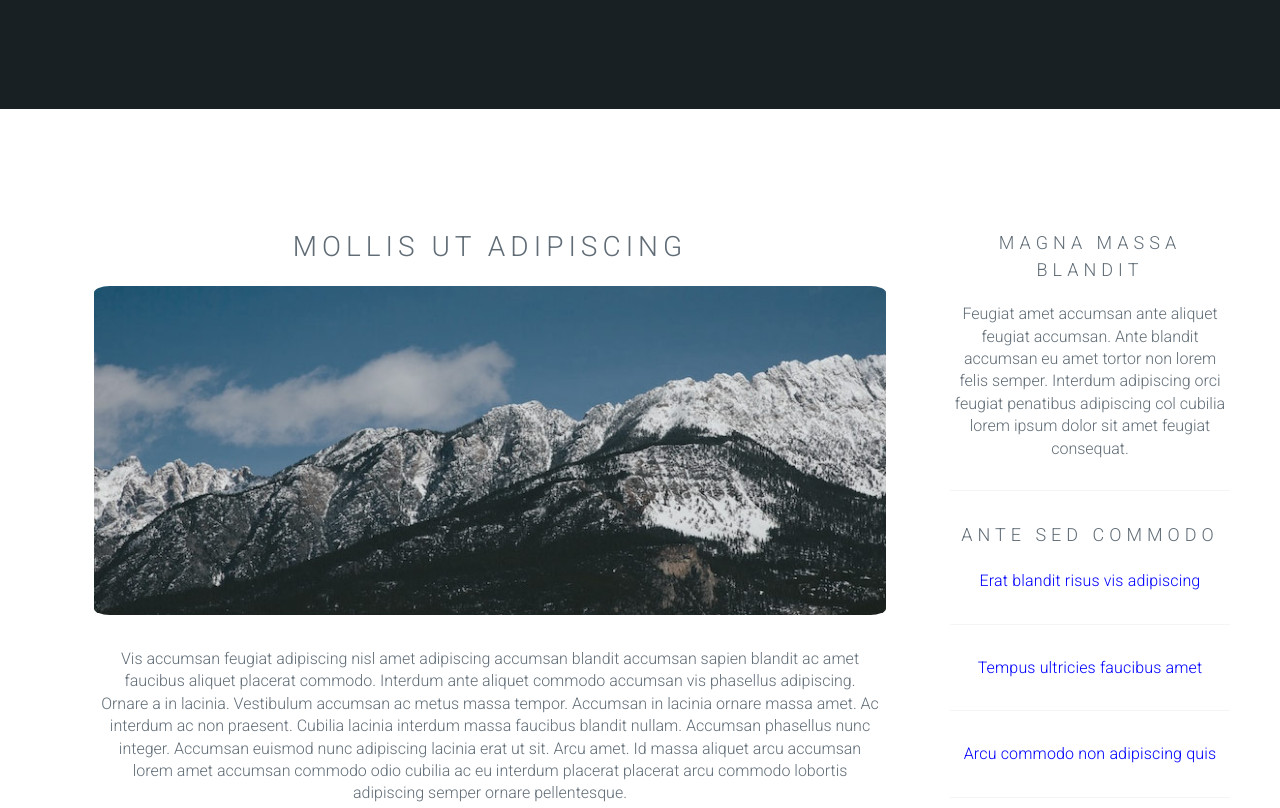
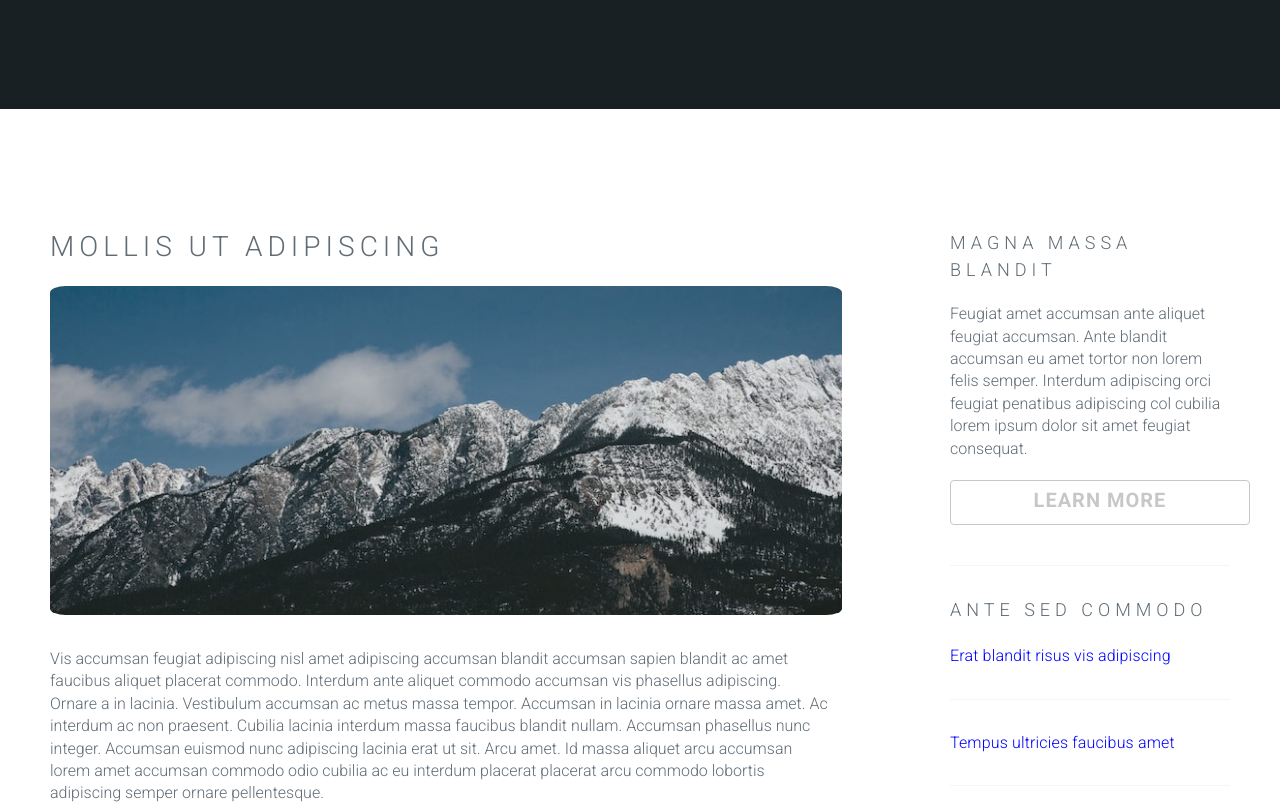
Before and after one commit to rcordero97/milligramcss, a plain HTML site: page index.html in a window 1280 px wide. Shown: the part 2280-3088 px from the top of the page. Drawn offline with nearby package versions, Linux system fonts and the light colour scheme.

Commit message:
Tarea 1 v2

```diff
--- a/index.html
+++ b/index.html
@@ -200,6 +200,9 @@
                 <h6>Feugiat amet accumsan ante aliquet feugiat accumsan. Ante blandit accumsan eu amet tortor non lorem
                     felis semper. Interdum adipiscing orci feugiat penatibus adipiscing col cubilia lorem ipsum dolor
                     sit amet feugiat consequat.</h6>
+
+                <a class="button blanco-transparente" href="#elements">LEARN MORE</a>
+
                 <hr>
                 <h5 class="textgrisespaciado">ANTE SED COMMODO</h5>
                 <a href="#" class="referencia">Erat blandit risus vis adipiscing</a>
@@ -242,7 +245,8 @@
                 adipiscing ornare ut. Mi accumsan justo aliquet.
                 </h4>
                 <br>
-
+                <br>
+                <a href="#" ><img src="images/grafico4.png" /></a>
             </div>
         </div>
         <br>
--- a/style.css
+++ b/style.css
@@ -40,7 +40,7 @@
 }
 .info4{
     padding: 120px 0px 60px ;
-    text-align: center;
+    text-align: left;
     background-color: #586268;
     margin-bottom: 100px;
 }
```
